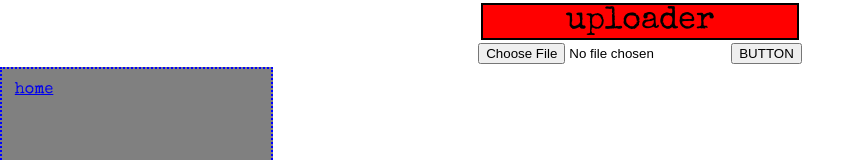
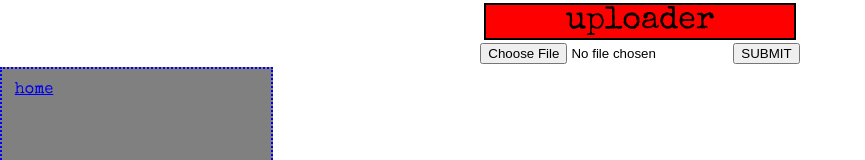
Before and after one commit to AdamIverson/build_photo, a React (Create React App) app in the folder client/: page /uploader in a window 1280 px wide. Shown: the top 160 px of the page, without its empty margins (0-865 px from the left). Built offline with nearby package versions, Linux system fonts and the light colour scheme.

Commit message:
button change, just prior to db work

```diff
--- a/client/src/components/Uploader/Uploader.jsx
+++ b/client/src/components/Uploader/Uploader.jsx
@@ -47,7 +47,7 @@
           onChange={handleFileInputChange}
           value={fileInputState}
         />
-        <button type="submit">BUTTON</button>
+        <button type="submit">SUBMIT</button>
       </form>
       {previewSource && (
         <img
```
